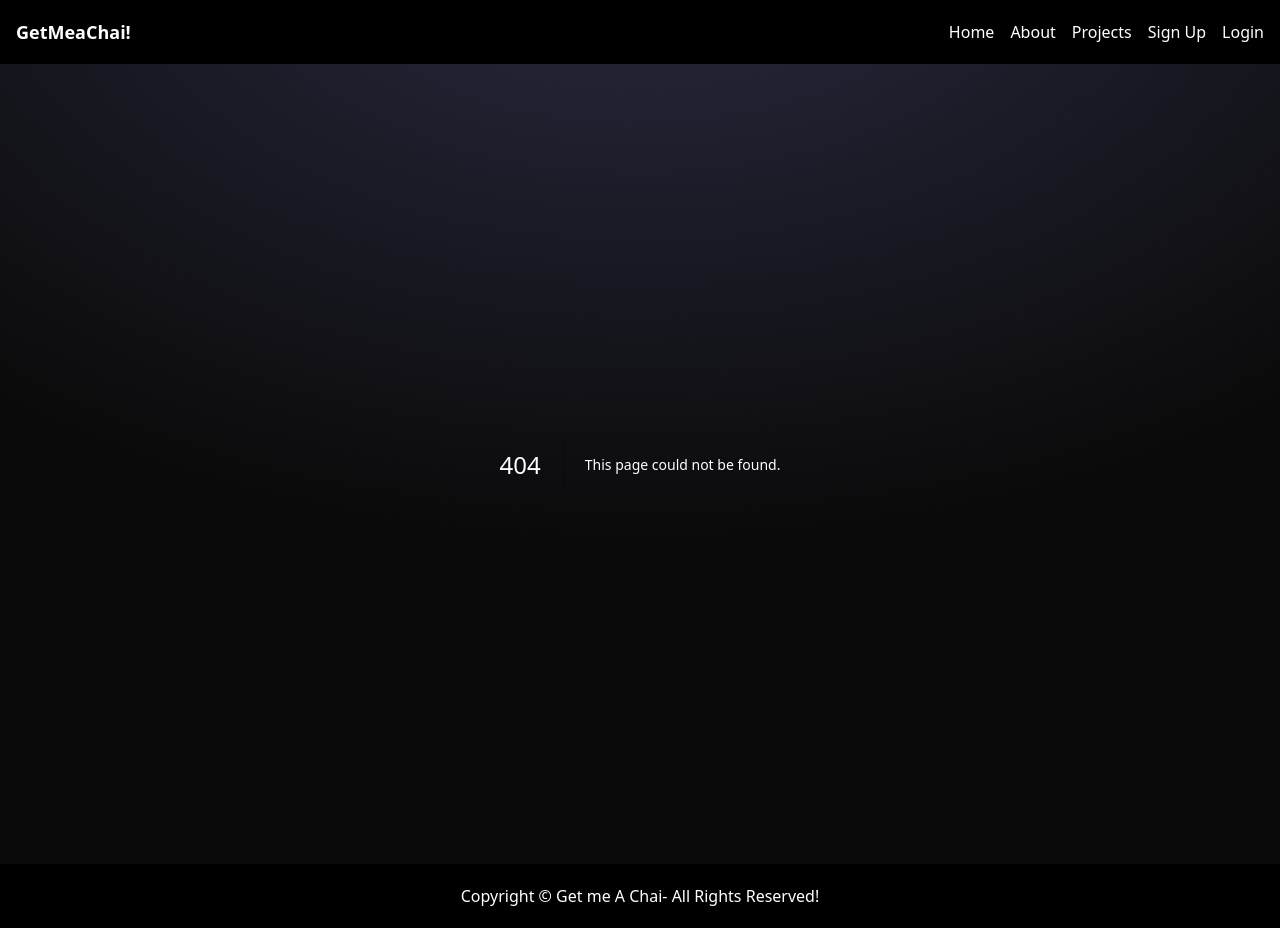
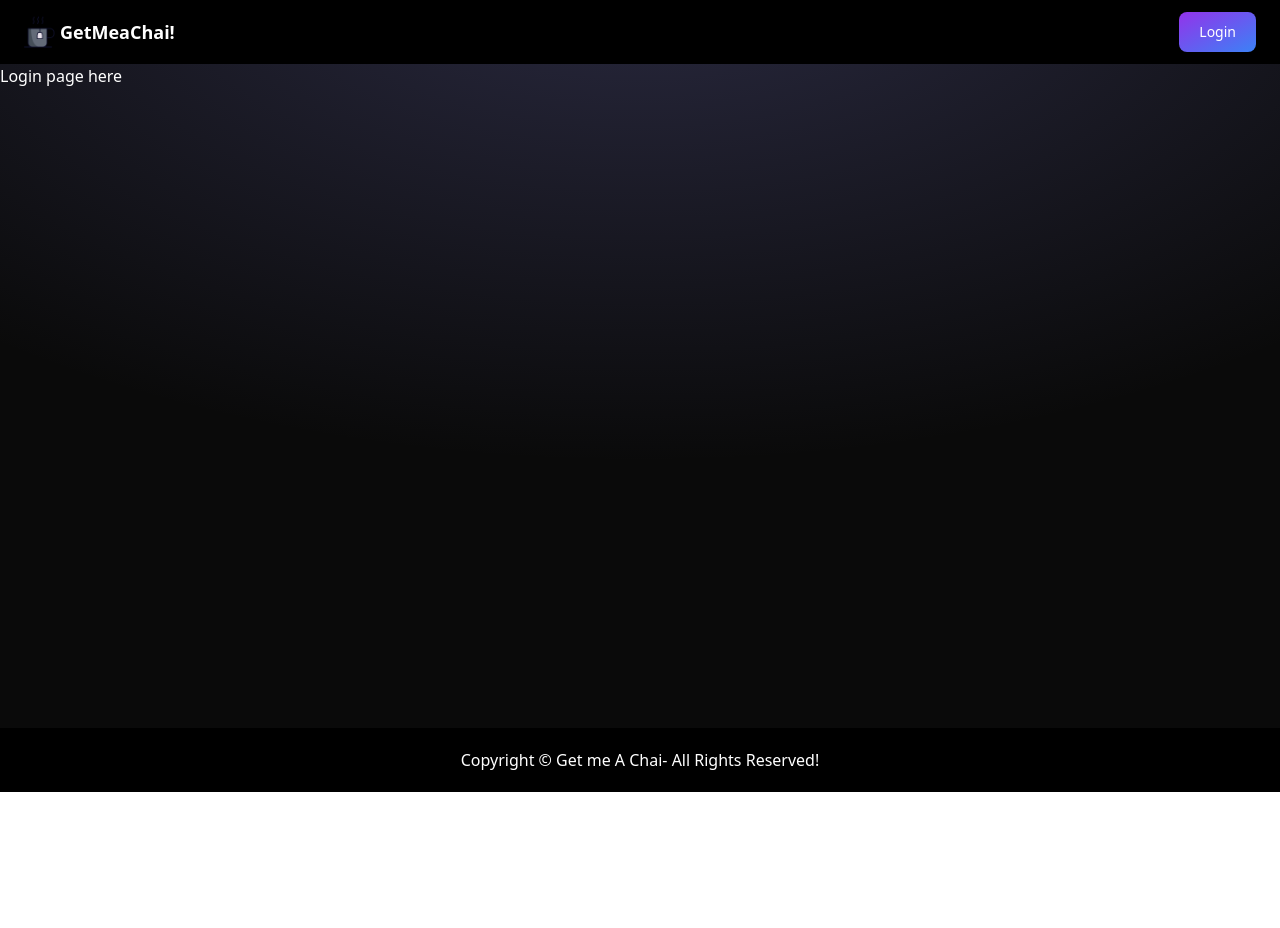
Before and after one commit to tushar6263/Patreon-Clone-FullStack-Project, a Next.js app: page /login in a window 1280 px wide. Before the commit this address had no page. After the commit the page ends 800 px from the top, so only its background shows below. Built offline with nearby package versions, Linux system fonts and the light colour scheme.

Commit message:
add login page

```diff
--- /dev/null
+++ b/app/login/page.js
@@ -0,0 +1,11 @@
+import React from 'react'
+
+const Login = () => {
+  return (
+    <div>
+      <h1>Login page here</h1>
+    </div>
+  )
+}
+
+export default Login
--- a/app/page.js
+++ b/app/page.js
@@ -78,9 +78,9 @@ export default function Home() {
       </div>
       <div className="bg-white mt-10 h-0.5 opacity-10"></div>
       <div className="text-white container mx-auto pb-32 pt-14 flex flex-col items-center justify-center">
-        <h1 className="text-3xl font-bold text-center my-14">
+        <h2 className="text-3xl font-bold text-center my-14">
           Learn more about us
-        </h1>
+        </h2>
         <iframe
           width="560"
           height="315"
--- a/components/Navbar.js
+++ b/components/Navbar.js
@@ -1,17 +1,24 @@
 import React from 'react'
+import Link from 'next/link'
 
 const Navbar = () => {
     return (
         <nav className='bg-black shadow-lg text-white flex justify-between items-center px-4 h-16'>
-            <div className="logo font-bold text-lg">GetMeaChai!</div>
-            <ul className="flex justify-between gap-4">
+            <div className="logo font-bold text-lg flex justify-center items-center">
+                <img src="tea.gif" width={44} alt="" /><span>GetMeaChai!</span></div>
+            {/* <ul className="flex justify-between gap-4">
                 <li>Home</li>
                 <li>About</li>
                 <li>Projects</li>
                 <li>Sign Up</li>
                 <li>Login</li>
-            </ul>
-         </nav>
+            </ul> */}
+            <div>
+            <Link href={"/login"}>
+          <button className='text-white bg-gradient-to-br from-purple-600 to-blue-500 hover:bg-gradient-to-bl focus:ring-4 focus:outline-none focus:ring-blue-300 dark:focus:ring-blue-800 font-medium rounded-lg text-sm px-5 py-2.5 text-center me-2 '>Login</button></Link>
+      </div>
+
+        </nav>
     )
 }
 
```
